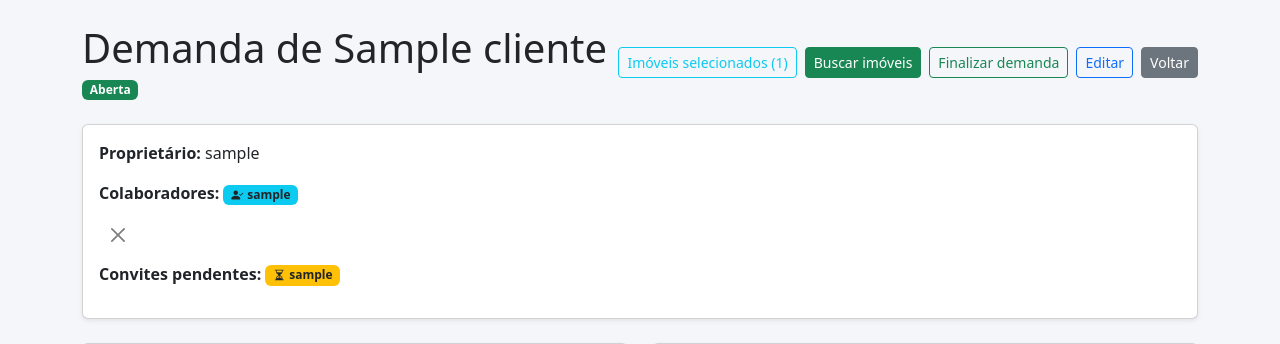
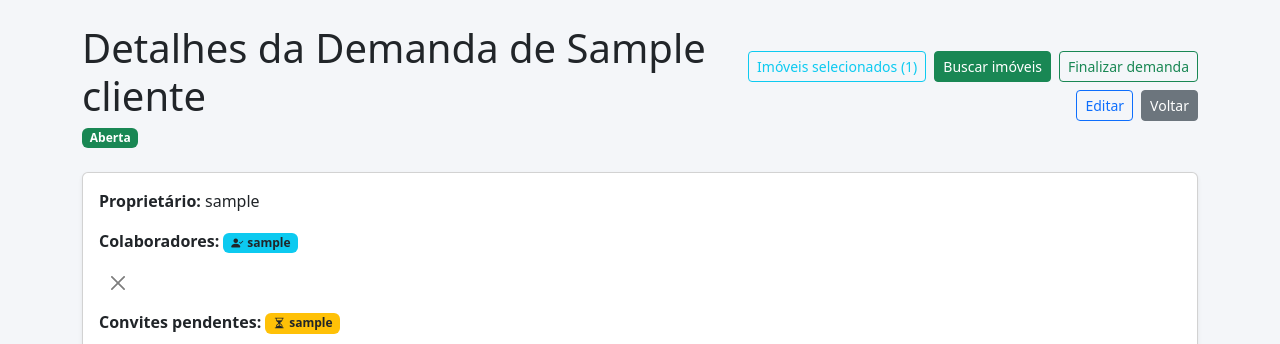
Before and after one commit to MarcuSantosDev/Gestao-Imobiliaria, a Django app: page /demandas/1/ in a window 1280 px wide. Shown: the part 56-400 px from the top of the page. Run offline with Django 5.2, Linux system fonts and the light colour scheme; a user stored in the database is signed in; tables that the repository leaves empty hold one stand-in row (values such as "Sample post").

Commit message:
:lipstick: style: Padronização dos botões

```diff
--- a/apps/demandas/templates/demandas/detail.html
+++ b/apps/demandas/templates/demandas/detail.html
@@ -1,12 +1,12 @@
 {% extends 'base.html' %}
 {% load moeda_filters %}
 
-{% block title %}Demanda - ImobiGest CRM{% endblock %}
+{% block title %}Detalhes da Demanda - ImobiGest CRM{% endblock %}
 
 {% block content %}
 <div class="d-flex justify-content-between align-items-center mb-4">
     <div>
-        <h1 class="mb-1">Demanda de {{ demanda.cliente.nome }}</h1>
+        <h1 class="mb-1">Detalhes da Demanda de {{ demanda.cliente.nome }}</h1>
         {% include 'includes/demanda_status_badge.html' %}
     </div>
     <div class="d-flex flex-wrap gap-2 justify-content-end">
--- a/apps/demandas/templates/demandas/list.html
+++ b/apps/demandas/templates/demandas/list.html
@@ -72,7 +72,7 @@
                         <div class="d-flex flex-wrap gap-1">
                             <a href="{% url 'demandas:detail' demanda.pk %}" class="btn btn-sm btn-outline-secondary">Detalhes</a>
                             <div class="btn-group btn-group-sm">
-                                <button type="button" class="btn btn-sm btn-outline-primary dropdown-toggle" data-bs-toggle="dropdown" aria-expanded="false">
+                                <button type="button" class="btn btn-sm btn-outline-secondary dropdown-toggle" data-bs-toggle="dropdown" aria-expanded="false">
                                     Ações
                                 </button>
                                 <ul class="dropdown-menu dropdown-menu-end">
```
